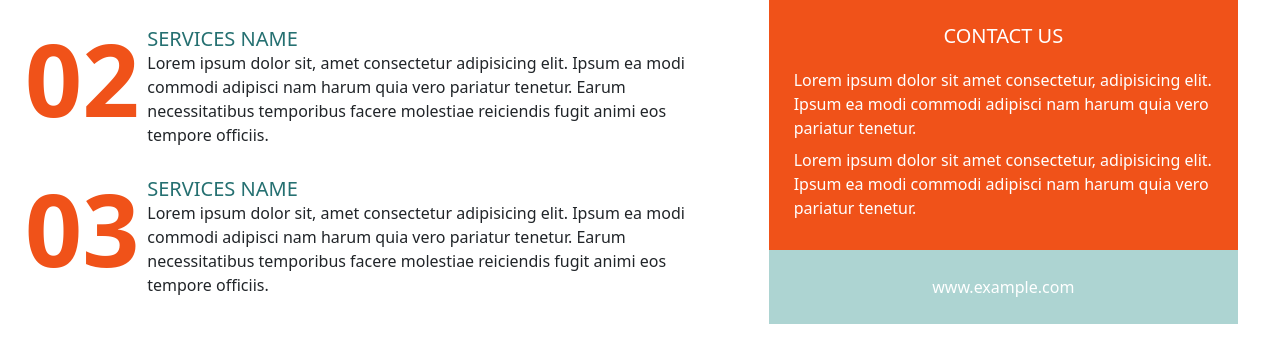
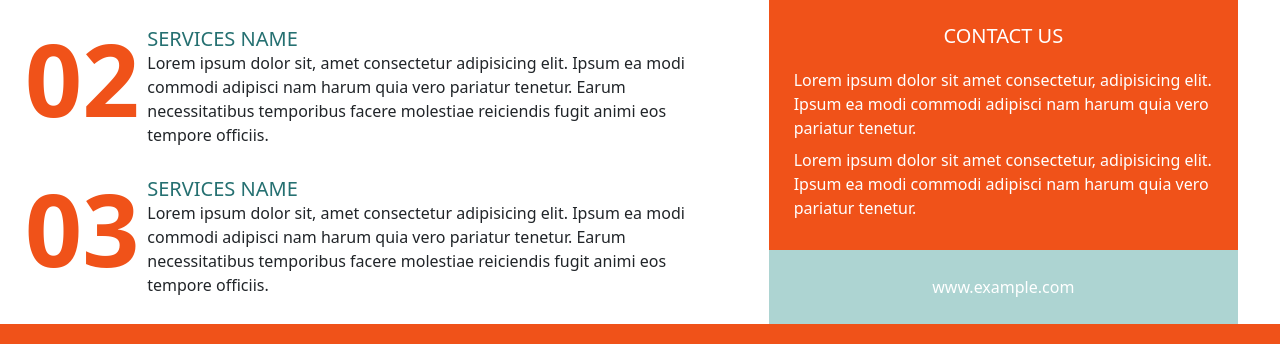
Before and after one commit to drashti162002/LAYOUT-2, a plain HTML site: page index.html in a window 1280 px wide. Shown: the part 819-1163 px from the top of the page. Drawn offline with Linux system fonts and the light colour scheme.

Commit message:
file add

```diff
--- a/css/style.css
+++ b/css/style.css
@@ -96,3 +96,6 @@ h1, h2, h3, h4, h5, h6, p {
     padding-top: 25px;
     padding-bottom: 25px;
 }
+.footer{
+    border:10px solid rgb(240, 82, 25);
+}
--- a/index.html
+++ b/index.html
@@ -6,7 +6,7 @@
     <meta name="viewport" content="width=device-width, initial-scale=1.0">
     <title>Document</title>
     <link rel="stylesheet" href="/css/bootstrap.min.css">
-    <link rel="stylesheet" href="/css/style.css">
+    <link rel="stylesheet" href="css/style.css">
 </head>
 <body>
     <header>
@@ -89,6 +89,8 @@
             </div>
         </div>
     </section>
+    <footer class="footer">
+    </footer>
     <script src="/js/bootstrap.bundle.min.js"></script>
 </body>
 </html>
```
